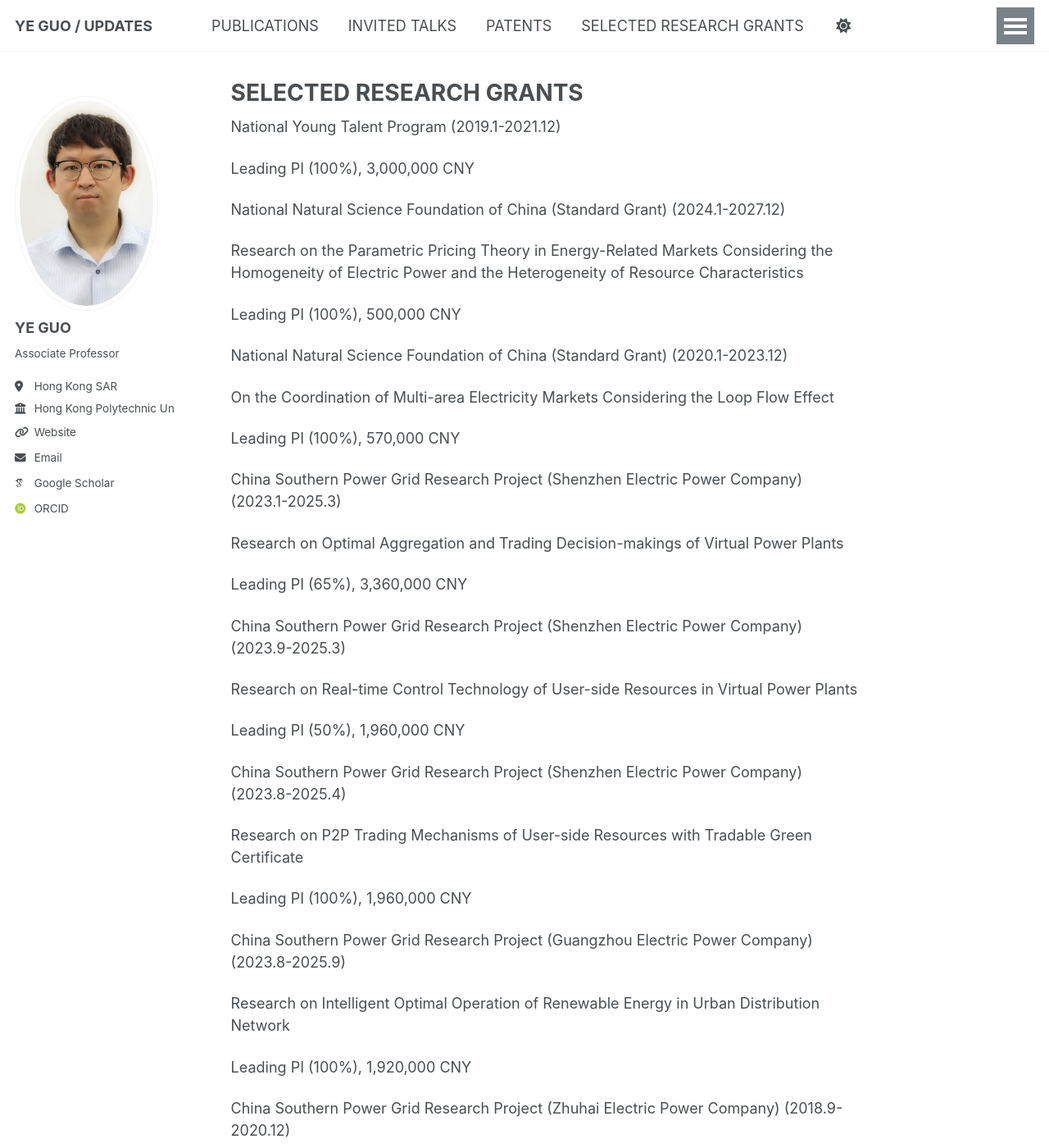
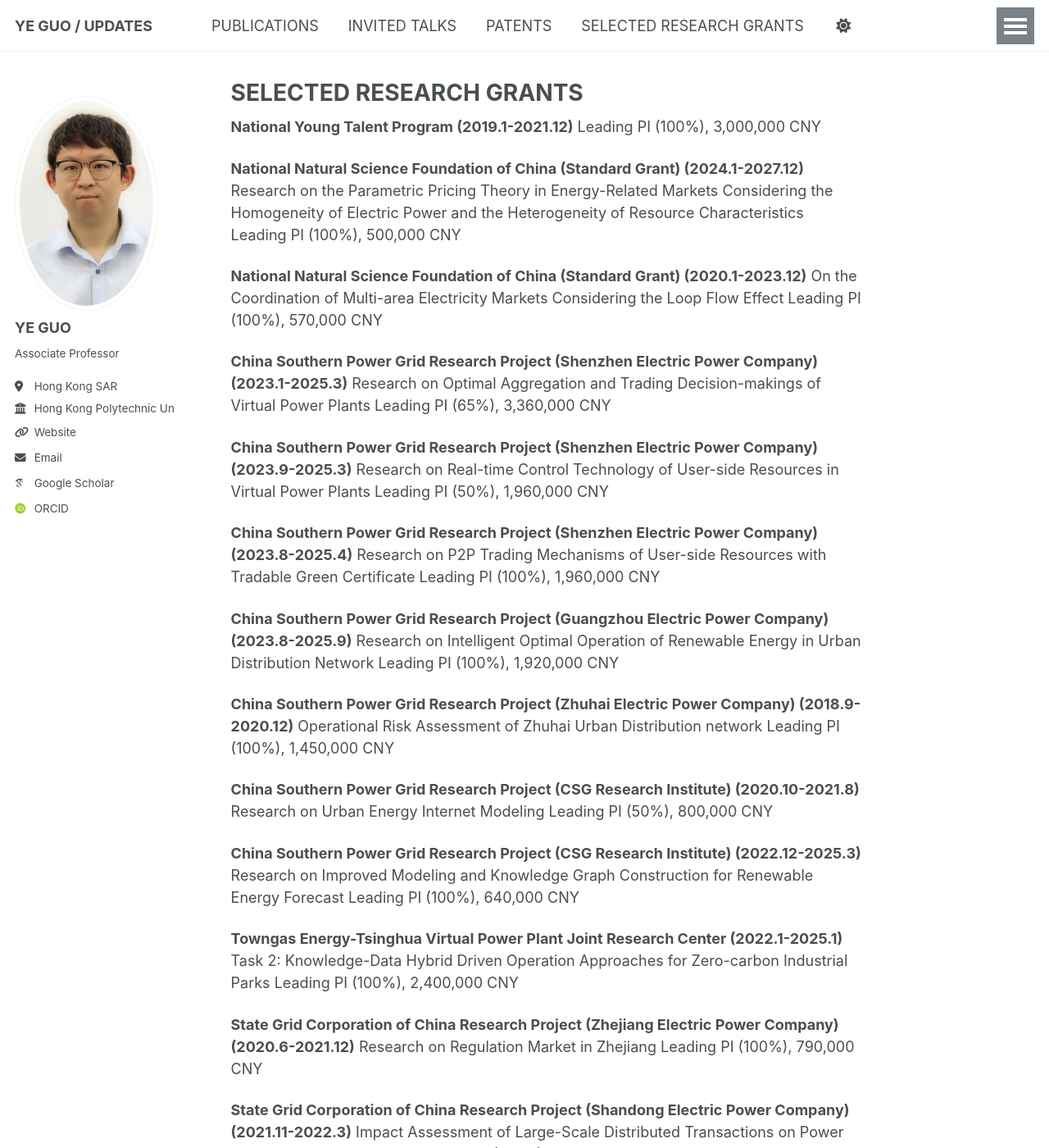
Before and after one commit to ye-guo/ye-guo.github.io, a Jekyll site: the page built from _pages/grants.md, in a window 1280 px wide and 1400 px high. Shown: the whole window at 82% size. Built offline with Jekyll 4.4.1, drawn with Linux system fonts in a browser that asks for light colours; some web fonts are replaced; a script that is not in the unit is left out; some of the changed text lies outside the part shown.

Commit message:
Update grants.md

```diff
--- a/_pages/grants.md
+++ b/_pages/grants.md
@@ -7,86 +7,59 @@
   - /grants.md
 ---
 
-National Young Talent Program (2019.1-2021.12)
-
+**National Young Talent Program (2019.1-2021.12)**
 Leading PI (100%), 3,000,000 CNY
 
-National Natural Science Foundation of China (Standard Grant) (2024.1-2027.12)
-
+**National Natural Science Foundation of China (Standard Grant) (2024.1-2027.12)**
 Research on the Parametric Pricing Theory in Energy-Related Markets Considering the Homogeneity of Electric Power and the Heterogeneity of Resource Characteristics
-
 Leading PI (100%), 500,000 CNY
 
-National Natural Science Foundation of China (Standard Grant) (2020.1-2023.12)
-
+**National Natural Science Foundation of China (Standard Grant) (2020.1-2023.12)**
 On the Coordination of Multi-area Electricity Markets Considering the Loop Flow Effect
-
 Leading PI (100%), 570,000 CNY
 
-China Southern Power Grid Research Project (Shenzhen Electric Power Company) (2023.1-2025.3)
-
+**China Southern Power Grid Research Project (Shenzhen Electric Power Company) (2023.1-2025.3)**
 Research on Optimal Aggregation and Trading Decision-makings of Virtual Power Plants
-
 Leading PI (65%), 3,360,000 CNY
 
-China Southern Power Grid Research Project (Shenzhen Electric Power Company) (2023.9-2025.3)
-
+**China Southern Power Grid Research Project (Shenzhen Electric Power Company) (2023.9-2025.3)**
 Research on Real-time Control Technology of User-side Resources in Virtual Power Plants
-
 Leading PI (50%), 1,960,000 CNY
 
-China Southern Power Grid Research Project (Shenzhen Electric Power Company) (2023.8-2025.4)
-
+**China Southern Power Grid Research Project (Shenzhen Electric Power Company) (2023.8-2025.4)**
 Research on P2P Trading Mechanisms of User-side Resources with Tradable Green Certificate
-
 Leading PI (100%), 1,960,000 CNY
 
-China Southern Power Grid Research Project (Guangzhou Electric Power Company) (2023.8-2025.9)
-
+**China Southern Power Grid Research Project (Guangzhou Electric Power Company) (2023.8-2025.9)**
 Research on Intelligent Optimal Operation of Renewable Energy in Urban Distribution Network
-
 Leading PI (100%), 1,920,000 CNY
 
-China Southern Power Grid Research Project (Zhuhai Electric Power Company) (2018.9-2020.12)
-
+**China Southern Power Grid Research Project (Zhuhai Electric Power Company) (2018.9-2020.12)**
 Operational Risk Assessment of Zhuhai Urban Distribution network
-
 Leading PI (100%), 1,450,000 CNY
 
-China Southern Power Grid Research Project (CSG Research Institute) (2020.10-2021.8)
-
+**China Southern Power Grid Research Project (CSG Research Institute) (2020.10-2021.8)**
 Research on Urban Energy Internet Modeling
-
 Leading PI (50%), 800,000 CNY
 
-China Southern Power Grid Research Project (CSG Research Institute) (2022.12-2025.3)
-
+**China Southern Power Grid Research Project (CSG Research Institute) (2022.12-2025.3)**
 Research on Improved Modeling and Knowledge Graph Construction for Renewable Energy Forecast
-
 Leading PI (100%), 640,000 CNY
 
-Towngas Energy-Tsinghua Virtual Power Plant Joint Research Center (2022.1-2025.1)
-
+**Towngas Energy-Tsinghua Virtual Power Plant Joint Research Center (2022.1-2025.1)**
 Task 2: Knowledge-Data Hybrid Driven Operation Approaches for Zero-carbon Industrial Parks
-
 Leading PI (100%), 2,400,000 CNY
 
-State Grid Corporation of China Research Project (Zhejiang Electric Power Company) (2020.6-2021.12)
-
+**State Grid Corporation of China Research Project (Zhejiang Electric Power Company) (2020.6-2021.12)**
 Research on Regulation Market in Zhejiang
-
 Leading PI (100%), 790,000 CNY
 
-State Grid Corporation of China Research Project (Shandong Electric Power Company) (2021.11-2022.3)
-
+**State Grid Corporation of China Research Project (Shandong Electric Power Company) (2021.11-2022.3)**
 Impact Assessment of Large-Scale Distributed Transactions on Power Grid and Electricity Prices
-
 Leading PI (100%), 480,000 CNY
 
-State Grid Corporation of China Research Project (Jiangsu Electric Power Company) (2022.4-2023.12)
-
+**State Grid Corporation of China Research Project (Jiangsu Electric Power Company) (2022.4-2023.12)**
 Transmission Tariff Design for New-Type Power Systems
-
 Leading PI (100%), 350,000 CNY
 
 **Sub-total: 20.18 (17.44) Million CNY**
```
